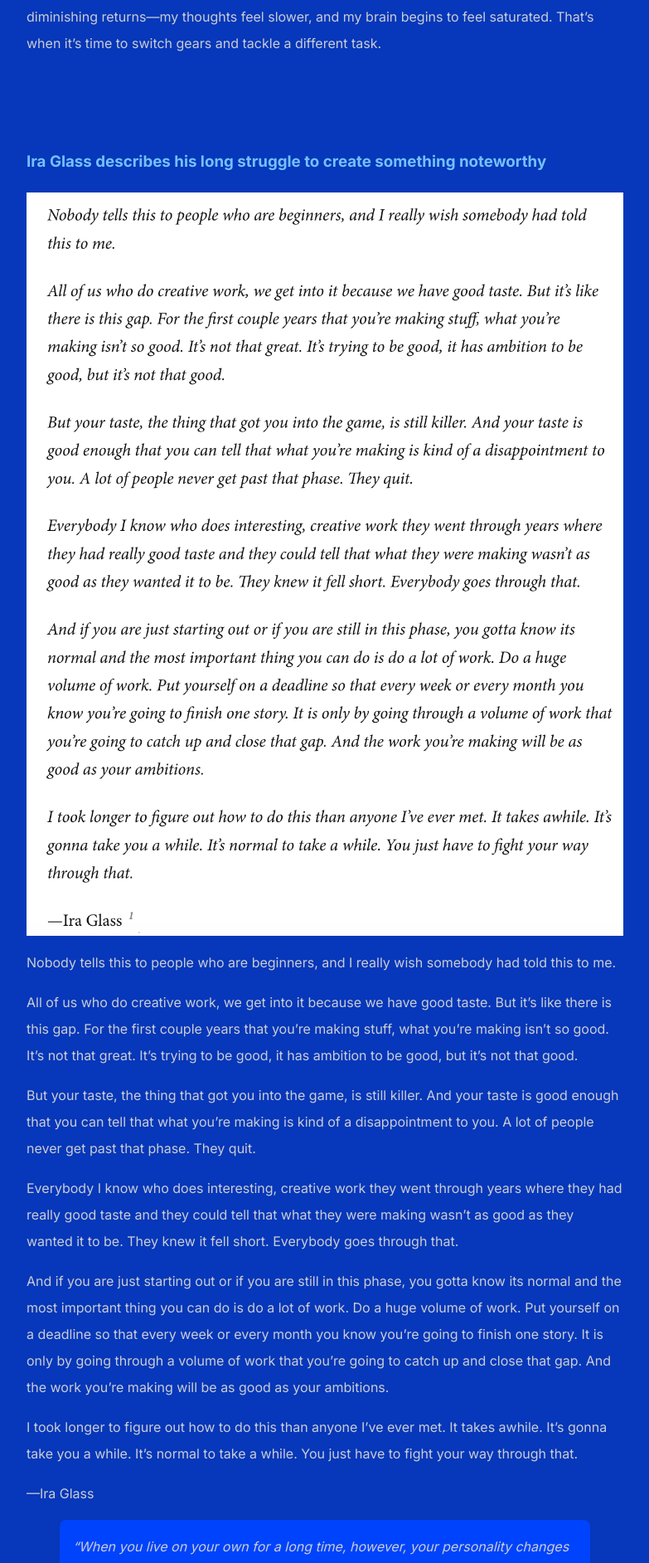
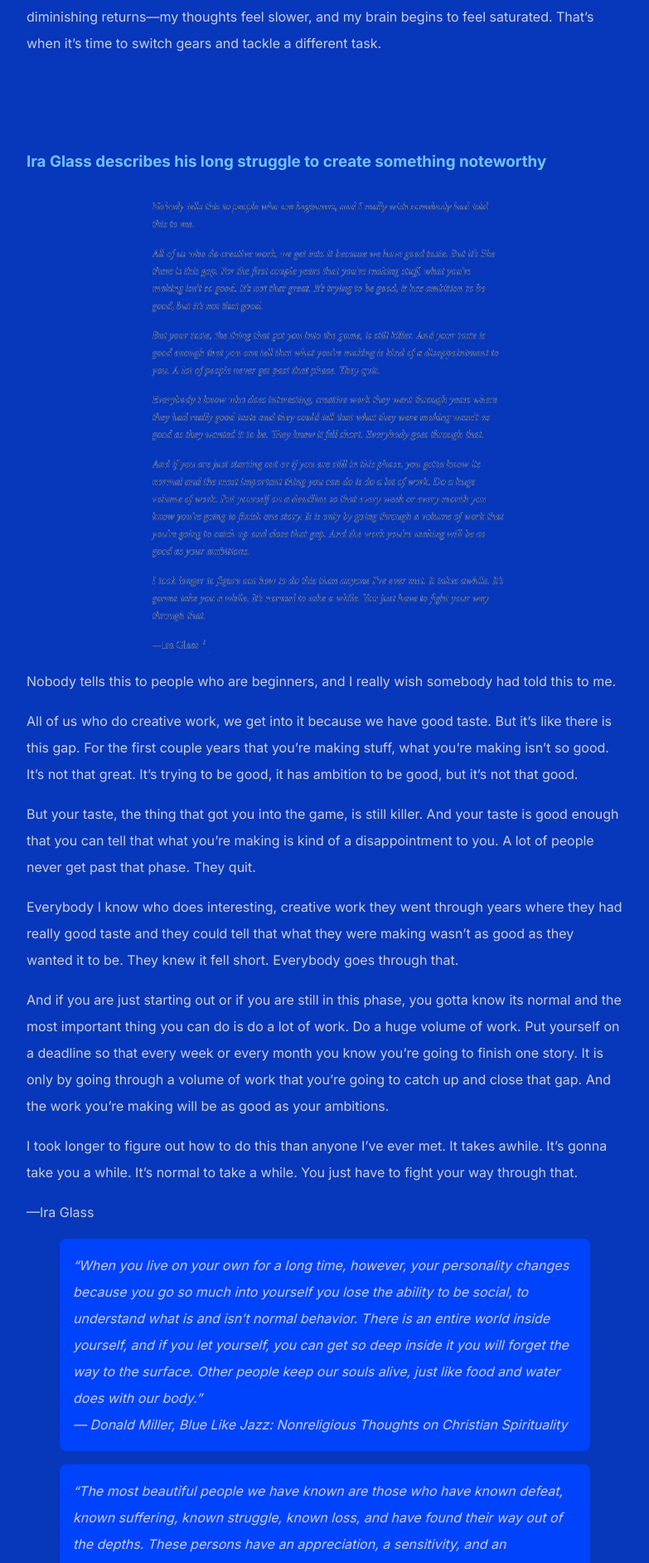
Before and after one commit to shihankanungo/shihankanungo.github.io, a Jekyll site: the page built from about.md, in a window 1280 px wide. Shown: the part 646-2530 px from the top of the page at 83% size, without its empty margins (248-1031 px from the left). Built offline with Jekyll 4.4.1, drawn with Linux system fonts in a browser that asks for light colours.

Commit message:
Update about.md

```diff
--- a/about.md
+++ b/about.md
@@ -13,7 +13,7 @@
 
 ### Ira Glass describes his long struggle to create something noteworthy
 
-![gap-by-ira-glass](images/ira.png)
+![gap-by-ira-glass](images/ira-glass.png)
 
 Nobody tells this to people who are beginners, and I really wish somebody had told this to me.
 
```
